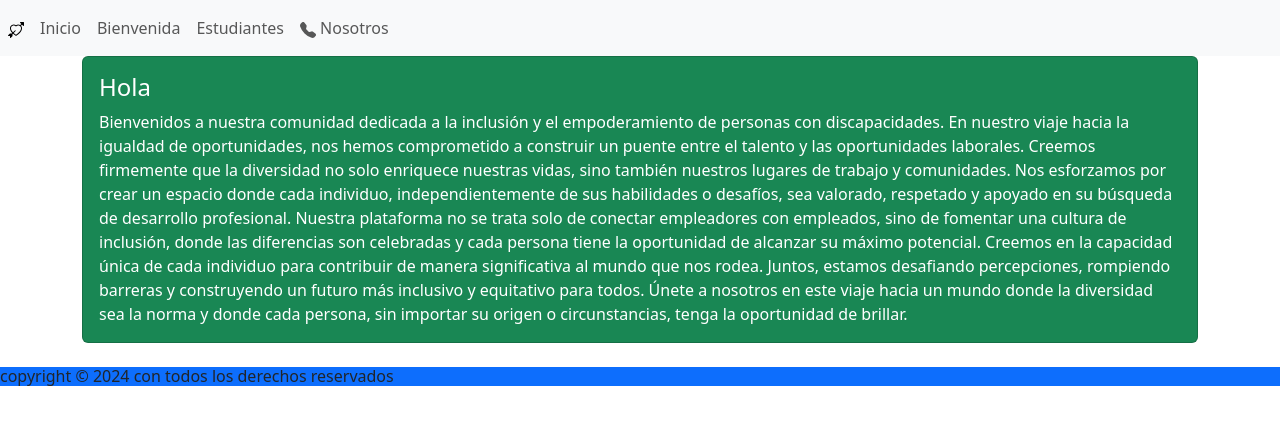
After one commit to Mafe2207/proyecto_DJ, a Django app: page /estudiantes/aboutus in a window 1280 px wide. The commit adds this page. Shown: the top 425 px of the page. Run offline with Django 5.2, Linux system fonts and the light colour scheme.

Commit message:
actualización 20/05/2024

```diff
--- /dev/null
+++ b/AppInicio/templates/estudiantes/nosotros.html
@@ -0,0 +1,22 @@
+{% extends "plantilla.html" %}
+
+{% block titulo %} Sobre Nosotros {% endblock %}
+
+{% block contenido %}
+
+<div
+    class="card text-white bg-success mb-4"
+>
+    <div class="card-body">
+        <h4 class="card-title">Hola</h4>
+        <p class="card-text">Bienvenidos a nuestra comunidad dedicada a la inclusión y el empoderamiento de personas con discapacidades. En nuestro viaje hacia la igualdad de oportunidades, nos hemos comprometido a construir un puente entre el talento y las oportunidades laborales.
+
+            Creemos firmemente que la diversidad no solo enriquece nuestras vidas, sino también nuestros lugares de trabajo y comunidades. Nos esforzamos por crear un espacio donde cada individuo, independientemente de sus habilidades o desafíos, sea valorado, respetado y apoyado en su búsqueda de desarrollo profesional.
+
+            Nuestra plataforma no se trata solo de conectar empleadores con empleados, sino de fomentar una cultura de inclusión, donde las diferencias son celebradas y cada persona tiene la oportunidad de alcanzar su máximo potencial. Creemos en la capacidad única de cada individuo para contribuir de manera significativa al mundo que nos rodea.
+
+            Juntos, estamos desafiando percepciones, rompiendo barreras y construyendo un futuro más inclusivo y equitativo para todos. Únete a nosotros en este viaje hacia un mundo donde la diversidad sea la norma y donde cada persona, sin importar su origen o circunstancias, tenga la oportunidad de brillar.</p>
+    </div>
+</div>
+
+{% endblock %}
--- a/AppInicio/templates/plantilla.html
+++ b/AppInicio/templates/plantilla.html
@@ -32,7 +32,7 @@
                     <a class="nav-item nav-link" href="{% url 'home' %}">Inicio</a>
                     <a class="nav-item nav-link" href="{% url 'welcome' %}">Bienvenida</a>
                     <a class="nav-item nav-link" href="{% url 'students' %}">Estudiantes</a>
-                    <a class="nav-item nav-link" href="#"><svg xmlns="http://www.w3.org/2000/svg" width="16" height="16" fill="currentColor" class="bi bi-telephone-fill" viewBox="0 0 16 16">
+                    <a class="nav-item nav-link" href="{% url 'aboutus' %}"><svg xmlns="http://www.w3.org/2000/svg" width="16" height="16" fill="currentColor" class="bi bi-telephone-fill" viewBox="0 0 16 16">
                         <path fill-rule="evenodd" d="M1.885.511a1.745 1.745 0 0 1 2.61.163L6.29 2.98c.329.423.445.974.315 1.494l-.547 2.19a.68.68 0 0 0 .178.643l2.457 2.457a.68.68 0 0 0 .644.178l2.189-.547a1.75 1.75 0 0 1 1.494.315l2.306 1.794c.829.645.905 1.87.163 2.611l-1.034 1.034c-.74.74-1.846 1.065-2.877.702a18.6 18.6 0 0 1-7.01-4.42 18.6 18.6 0 0 1-4.42-7.009c-.362-1.03-.037-2.137.703-2.877z"/>
                       </svg>    Nosotros</a>
                 </div>
--- a/AppInicio/urls.py
+++ b/AppInicio/urls.py
@@ -10,5 +10,6 @@ urlpatterns = [
     path('estudiantes/', views.estudiantes, name='students'),
     path('estudiantes/crear', views.crear, name='crear'),
     path('estudiantes/editar', views.editar, name='editar'),
+    path('estudiantes/aboutus', views.aboutus, name='aboutus'),
 
 ]+ static(settings.MEDIA_URL, document_root=settings.MEDIA_ROOT)
--- a/AppInicio/views.py
+++ b/AppInicio/views.py
@@ -1,6 +1,8 @@
-from django.shortcuts import render
+from django.shortcuts import render, redirect
 from django.http import HttpResponse
 from .models import estudiante
+from .forms import estudianteForm
+
 
 
 # Create your views here.
@@ -15,7 +17,14 @@ def estudiantes(request):
     return render(request, 'estudiantes/index.html', {'estudiantes':estudiantes})
 
 def crear(request):
-    return render(request,'estudiantes/crear.html')
+    formulario = estudianteForm(request.POST or None, request.FILES or None)
+    if formulario.is_valid():
+        formulario.save()
+        return redirect('estudiantes')
+    return render(request,'estudiantes/crear.html', {'formulario':formulario})
 
 def editar(request):
     return render(request,'estudiantes/editar.html')
+
+def aboutus(request):
+    return render(request,'estudiantes/nosotros.html')
```
Also changed, not shown: AppInicio/forms.py (added, +7 -0 lines), AppInicio/templates/estudiantes/formulario.html (+20 -5 lines), AppInicio/migrations/0003_alter_estudiante_cedula.py (added), AppInicio/migrations/0004_alter_estudiante_cedula.py (added).
